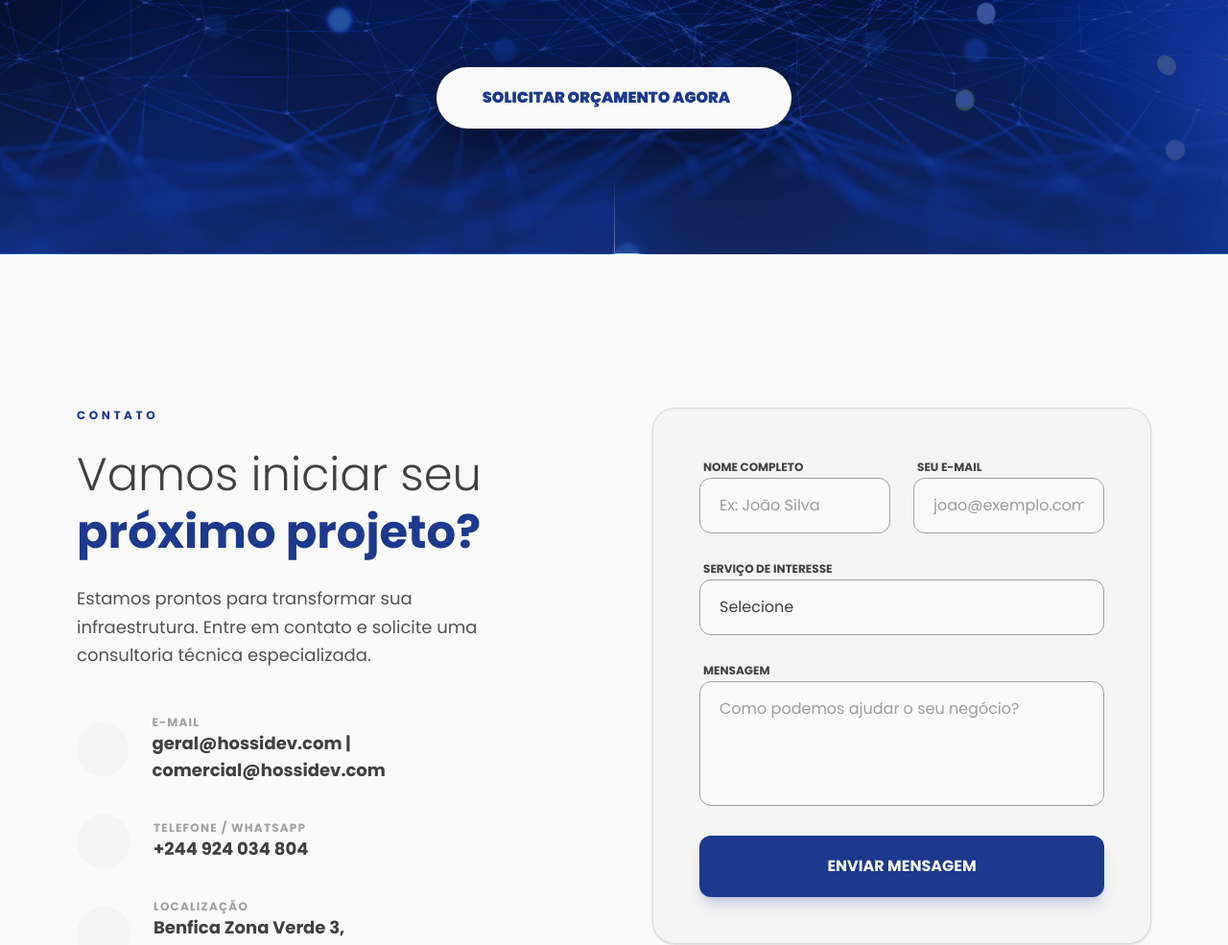
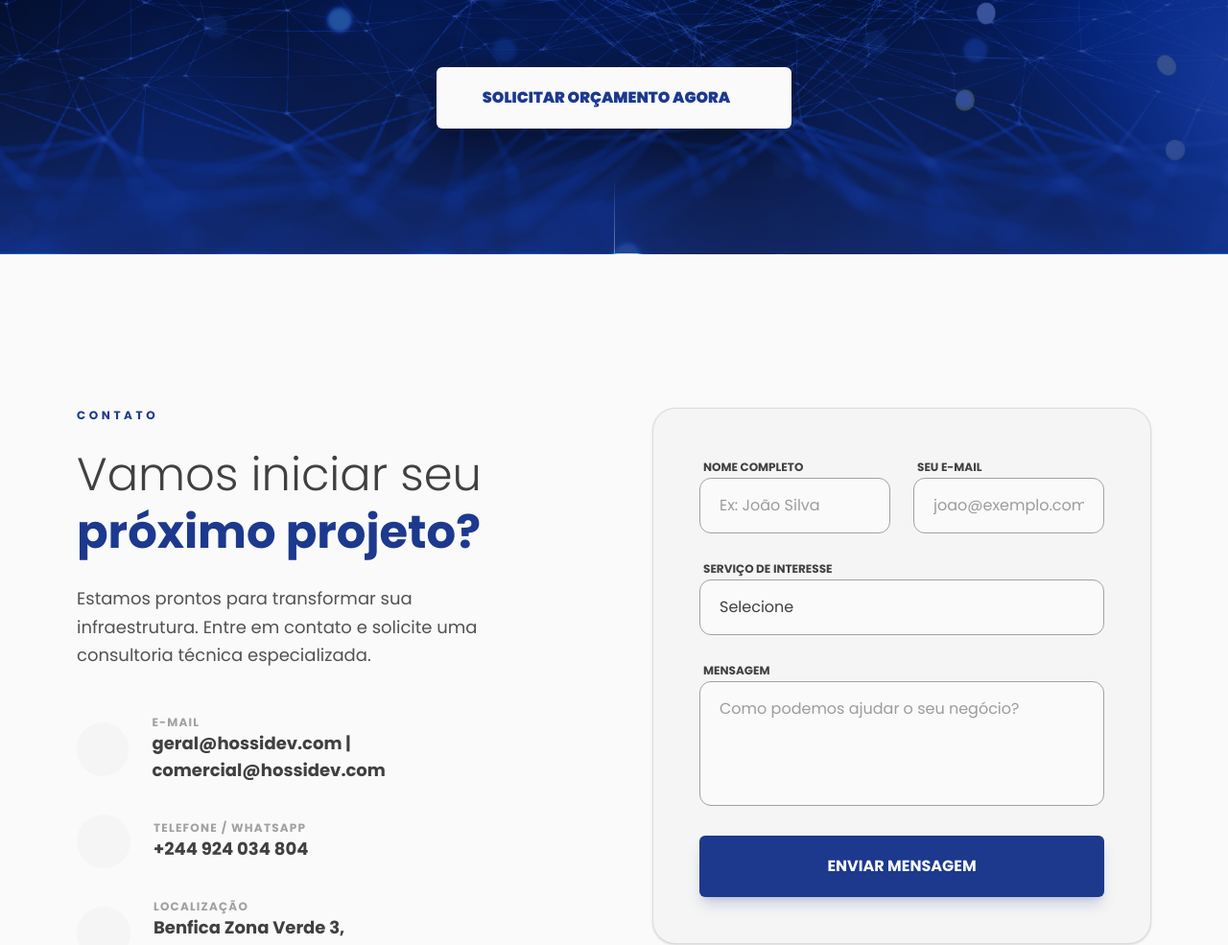
Before and after one commit to nsimba-afonso-nwayami/hossidev, a Next.js app: page / in a window 1280 px wide. Shown: the part 3769-4754 px from the top of the page at 96% size. Built offline with nearby package versions, Linux system fonts and the light colour scheme; some icons are missing.

Commit message:
Ajustes no botão

```diff
--- a/src/components/home/Contato.jsx
+++ b/src/components/home/Contato.jsx
@@ -234,7 +234,7 @@ export default function Contato() {
               <motion.button
                 whileHover={{ scale: 1.02 }}
                 whileTap={{ scale: 0.98 }}
-                className="w-full cursor-pointer py-5 bg-blue-900 text-neutral-50 font-bold rounded-xl hover:bg-blue-800 transition-all shadow-lg shadow-blue-900/20 active:scale-[0.98]"
+                className="w-full cursor-pointer py-5 bg-blue-900 text-neutral-50 font-bold rounded-md hover:bg-blue-800 transition-all shadow-lg shadow-blue-900/20 active:scale-[0.98]"
                 type="submit"
               >
                 ENVIAR MENSAGEM
--- a/src/components/home/Parallax.jsx
+++ b/src/components/home/Parallax.jsx
@@ -68,7 +68,7 @@ export default function Parallax() {
           >
             <Link
               href="#contato"
-              className="group relative inline-flex items-center gap-4 px-12 py-5 bg-neutral-50 text-blue-900 font-black rounded-full transition-all duration-300 hover:bg-blue-800 hover:text-neutral-50 shadow-[0_20px_50px_rgba(0,0,0,0.4)]"
+              className="group relative inline-flex items-center gap-4 px-12 py-5 bg-neutral-50 text-blue-900 font-black rounded-md transition-all duration-300 hover:bg-blue-800 hover:text-neutral-50 shadow-[0_20px_50px_rgba(0,0,0,0.4)]"
             >
               <span className="relative z-10">SOLICITAR ORÇAMENTO AGORA</span>
               <i className="fas fa-arrow-right text-sm transition-transform group-hover:translate-x-2" />
```
